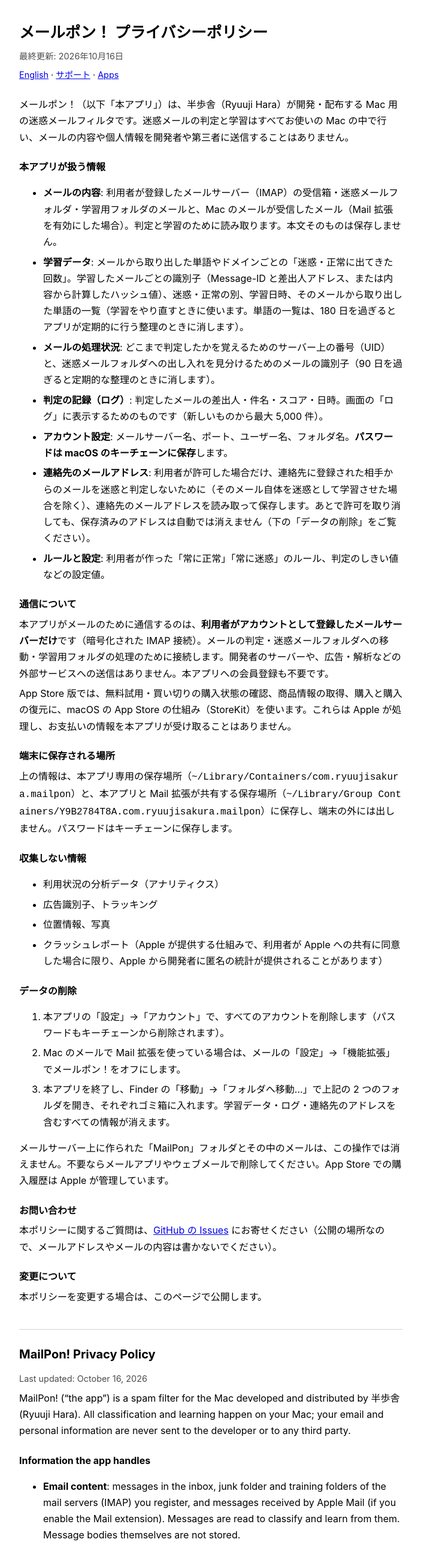
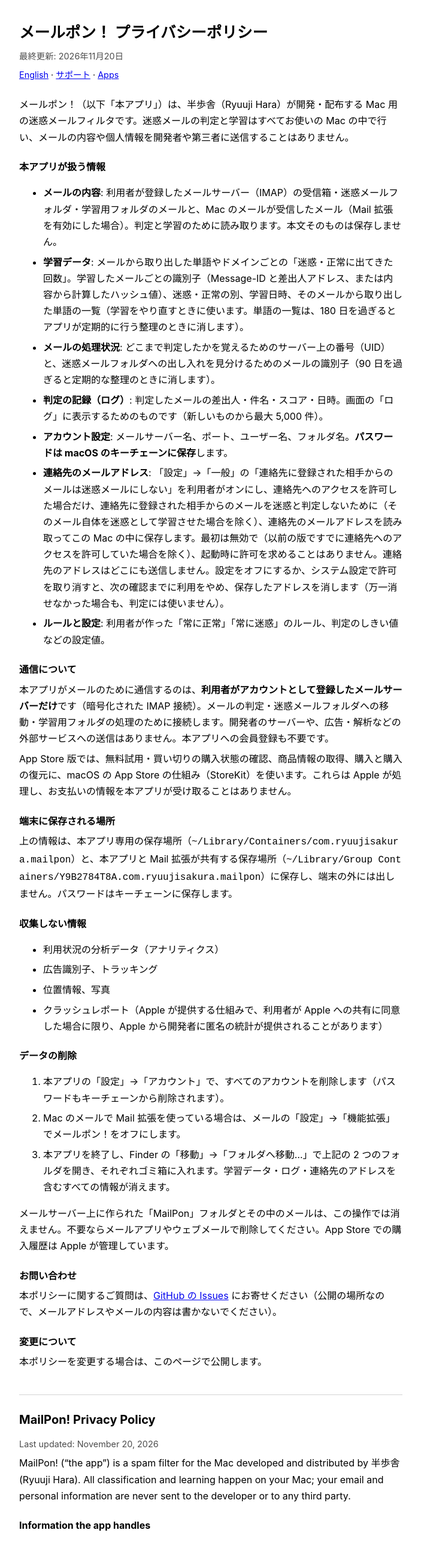
Before and after one commit to Ryuuji-sakura/Ryuuji-sakura.github.io, a plain HTML site: page mailpon/privacy.html in a window 1280 px wide. Shown: the top 2571 px of the page at 60% size, without its empty margins (288-991 px from the left). Drawn offline with Linux system fonts and the light colour scheme.

Commit message:
メールポン！: 連絡先は設定でオンにした場合だけ使う、に合わせてプライバシーポリシーとサポートページを更新
Co-Authored-By: Claude Opus 5.5 <noreply@anthropic.com>

```diff
--- a/mailpon/privacy.html
+++ b/mailpon/privacy.html
@@ -20,7 +20,7 @@
 </head>
 <body>
 <h1>メールポン！ プライバシーポリシー</h1>
-<p class="date">最終更新: 2026年10月16日</p>
+<p class="date">最終更新: 2026年11月20日</p>
 <nav><a href="#en">English</a> · <a href="./">サポート</a> · <a href="../">Apps</a></nav>
 
 <p>メールポン！（以下「本アプリ」）は、半歩舎（Ryuuji Hara）が開発・配布する Mac 用の迷惑メールフィルタです。迷惑メールの判定と学習はすべてお使いの Mac の中で行い、メールの内容や個人情報を開発者や第三者に送信することはありません。</p>
@@ -32,7 +32,7 @@
   <li><strong>メールの処理状況</strong>: どこまで判定したかを覚えるためのサーバー上の番号（UID）と、迷惑メールフォルダへの出し入れを見分けるためのメールの識別子（90 日を過ぎると定期的な整理のときに消します）。</li>
   <li><strong>判定の記録（ログ）</strong>: 判定したメールの差出人・件名・スコア・日時。画面の「ログ」に表示するためのものです（新しいものから最大 5,000 件）。</li>
   <li><strong>アカウント設定</strong>: メールサーバー名、ポート、ユーザー名、フォルダ名。<strong>パスワードは macOS のキーチェーンに保存</strong>します。</li>
-  <li><strong>連絡先のメールアドレス</strong>: 利用者が許可した場合だけ、連絡先に登録された相手からのメールを迷惑と判定しないために（そのメール自体を迷惑として学習させた場合を除く）、連絡先のメールアドレスを読み取って保存します。あとで許可を取り消しても、保存済みのアドレスは自動では消えません（下の「データの削除」をご覧ください）。</li>
+  <li><strong>連絡先のメールアドレス</strong>: 「設定」→「一般」の「連絡先に登録された相手からのメールは迷惑メールにしない」を利用者がオンにし、連絡先へのアクセスを許可した場合だけ、連絡先に登録された相手からのメールを迷惑と判定しないために（そのメール自体を迷惑として学習させた場合を除く）、連絡先のメールアドレスを読み取ってこの Mac の中に保存します。最初は無効で（以前の版ですでに連絡先へのアクセスを許可していた場合を除く）、起動時に許可を求めることはありません。連絡先のアドレスはどこにも送信しません。設定をオフにするか、システム設定で許可を取り消すと、次の確認までに利用をやめ、保存したアドレスを消します（万一消せなかった場合も、判定には使いません）。</li>
   <li><strong>ルールと設定</strong>: 利用者が作った「常に正常」「常に迷惑」のルール、判定のしきい値などの設定値。</li>
 </ul>
 
@@ -66,7 +66,7 @@
 <p>本ポリシーを変更する場合は、このページで公開します。</p>
 
 <h2 id="en">MailPon! Privacy Policy</h2>
-<p class="date">Last updated: October 16, 2026</p>
+<p class="date">Last updated: November 20, 2026</p>
 
 <p>MailPon! (“the app”) is a spam filter for the Mac developed and distributed by 半歩舎 (Ryuuji Hara). All classification and learning happen on your Mac; your email and personal information are never sent to the developer or to any third party.</p>
 
@@ -77,7 +77,7 @@
   <li><strong>Processing state</strong>: server message numbers (UIDs) recording how far the app has checked, and message identifiers used to notice moves in and out of the junk folder (removed during periodic cleanup after 90 days).</li>
   <li><strong>Classification log</strong>: sender, subject, score and time of classified messages, shown in the app’s Log (up to the newest 5,000 entries).</li>
   <li><strong>Account settings</strong>: server name, port, user name and folder names. <strong>Passwords are stored in the macOS keychain.</strong></li>
-  <li><strong>Contact email addresses</strong>: only if you allow it, email addresses from Contacts are read and stored so that mail from your contacts is not classified as spam (unless you trained that message itself as spam). Revoking the permission later does not automatically delete the stored addresses (see “Deleting your data”).</li>
+  <li><strong>Contact email addresses</strong>: only if you turn on Settings → General → “Do not mark mail from people in my contacts as spam” and allow Contacts access, email addresses from Contacts are read and stored on this Mac so that mail from your contacts is not classified as spam (unless you trained that message itself as spam). The setting is off at first (unless Contacts access was already granted to an earlier version), and the app never asks for Contacts access at launch. Contact addresses are never sent anywhere. If you turn the setting off or revoke Contacts access in System Settings, the app stops using them by its next check and deletes the stored addresses (if deletion ever fails, they are still not used).</li>
   <li><strong>Rules and settings</strong>: your “always good / always spam” rules, the threshold and other settings.</li>
 </ul>
 
```
Also changed, not shown: mailpon/index.html (+1 -1 lines).
